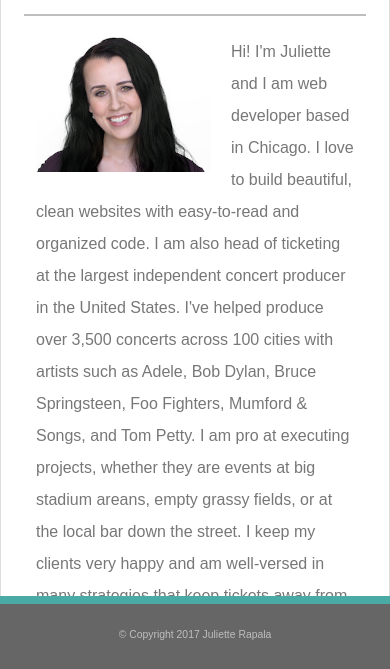
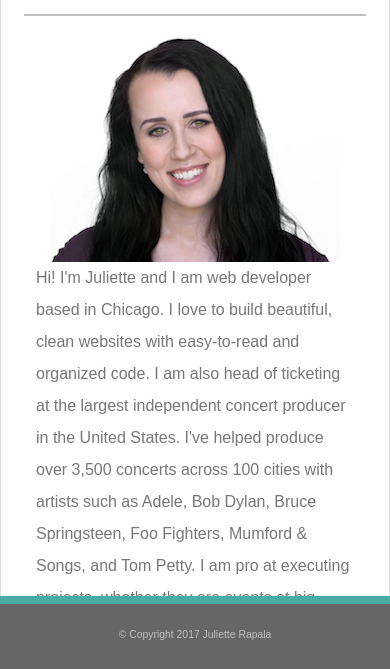
Before and after one commit to jrapala/Bootstrap-Portfolio, a plain HTML site: page index.html in a window 390 px wide. Shown: the part 173-842 px from the top of the page. Drawn offline with nearby package versions, Linux system fonts and the light colour scheme.

Commit message:
Adding responsive headshot.

```diff
--- a/assets/css/style.css
+++ b/assets/css/style.css
@@ -79,6 +79,10 @@ hr {
 .headshot {
   margin-right: 20px;
   max-width: 175px;
+}
+
+.headshot-mobile {
+  max-width: 300px;
 }
 
 /*** Aside (Global) ***/
--- a/index.html
+++ b/index.html
@@ -64,8 +64,11 @@
  					<h2>About Me</h2>
 					<hr>
 						<div class="col-md-12">
-							<div class="pull-left">
+							<div class="pull-left hidden-xs">
 								<img class="img-fluid headshot" src="assets/images/headshot-juliette-rapala-xsmall-v2.jpg" alt="Photo of Juliette">
+							</div>
+							<div class="hidden-sm hidden-md hidden-lg text-center">
+								<img class="img-fluid headshot-mobile" src="assets/images/headshot-juliette-rapala-xsmall-v2.jpg" alt="Photo of Juliette">
 							</div>
 							<p>Hi! I'm Juliette and I am web developer based in Chicago. I love to build beautiful, clean websites with easy-to-read and organized code. I am also head of ticketing at the largest independent concert producer in the United States. I've helped produce over 3,500 concerts across 100 cities with artists such as Adele, Bob Dylan, Bruce Springsteen, Foo Fighters, Mumford &amp; Songs, and Tom Petty. I am pro at executing projects, whether they are events at big stadium areans, empty grassy fields, or at the local bar down the street. I keep my clients very happy and am well-versed in many strategies that keep tickets away from scalpers and into the hands of fans.</p>
 						</div>
```
